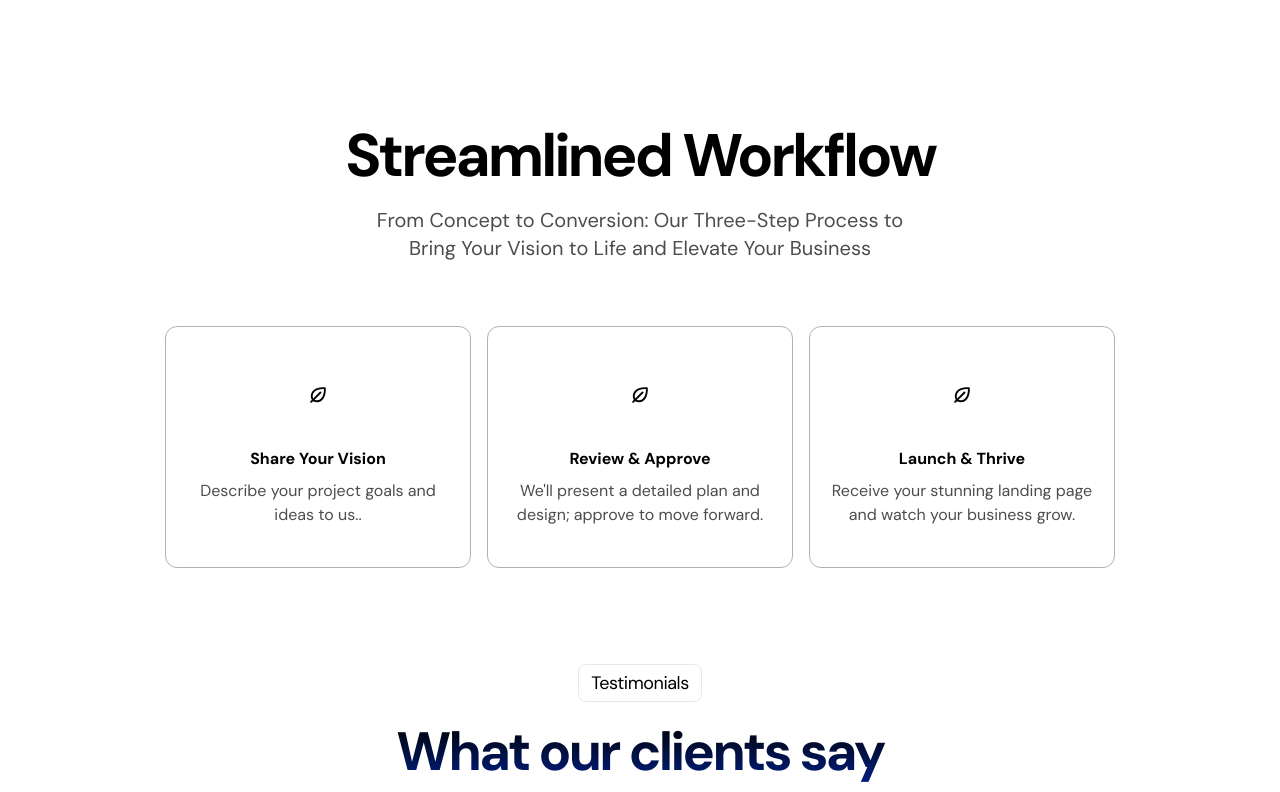
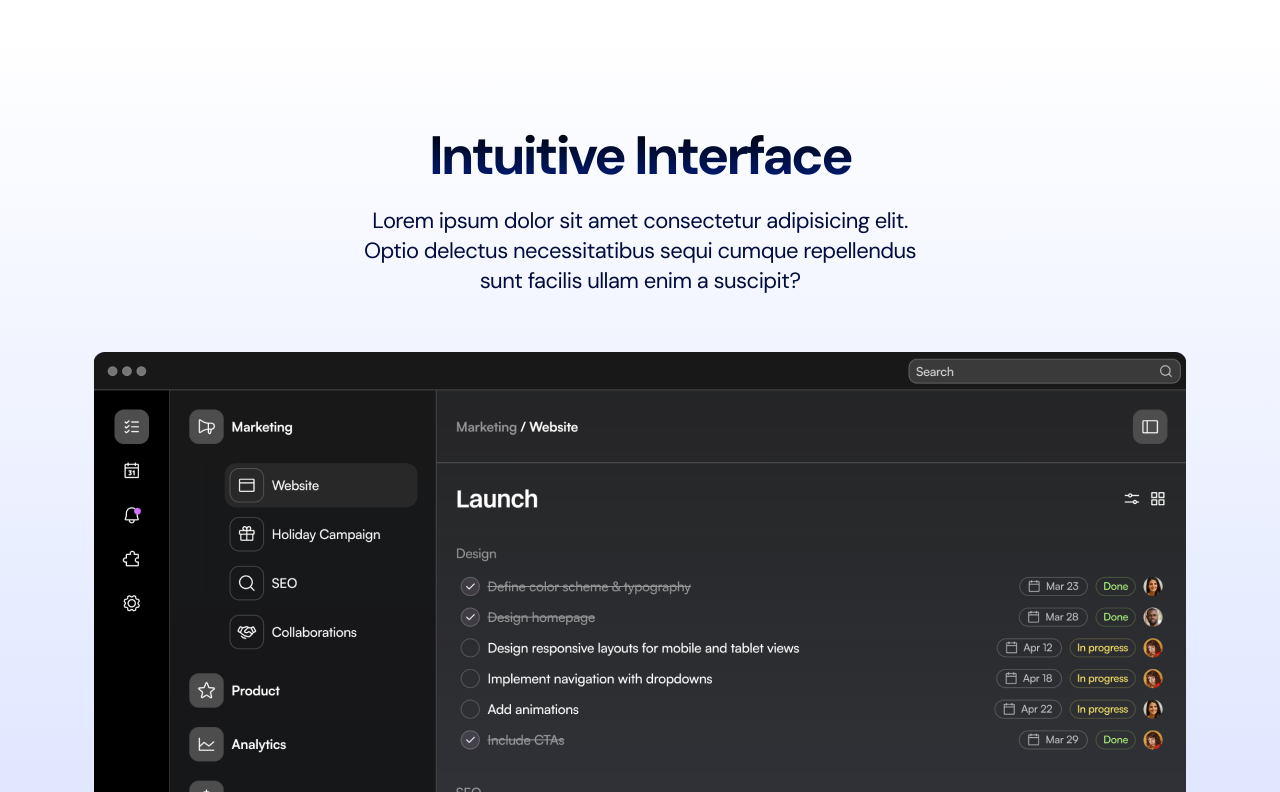
Before and after one commit to amlanxbghn/agency, a Next.js app: page / in a window 1280 px wide. Shown: the part 828-1620 px from the top of the page. Built offline with nearby package versions, Linux system fonts and the light colour scheme.

Commit message:
Work Showcase

```diff
--- a/src/app/page.tsx
+++ b/src/app/page.tsx
@@ -2,6 +2,7 @@ import { Banner } from "../components/Banner";
 import { Hero } from "../components/Hero";
 import { Navbar } from "../components/Navbar";
 import { LogoTicker } from "../components/LogoTicker";
+import { WorkShowcase } from "../components/WorkShowcase";
 import { WorkFlow } from "../components/WorkFlow";
 import { Testimonials } from "../components/Testimonials";
 import { Pricing } from "../components/Pricing";
@@ -16,6 +17,7 @@ export default function Home() {
     <Navbar/>
     <Hero/>
     <LogoTicker/>
+    <WorkShowcase/>
     <WorkFlow/>
     <Testimonials/>
     <Pricing/>
--- a/src/components/FAQs.tsx
+++ b/src/components/FAQs.tsx
@@ -55,7 +55,7 @@ export const FAQs = () => {
     return (
         <div className='py-[72px] sm:py-24'>
             <div className="container">
-                <h2 className='text-center text-5xl sm:text-6xl sm:max-w-[648px] mx-auto font-bold tracking-tighter'>
+                <h2 className='text-center text-3xl md:text-[54px] md:leading-[60px] font-bold tracking-tighter bg-gradient-to-b from-black to-[#001E80] text-transparent bg-clip-text'>
                     Frequently asked questions
                 </h2>
                 <div className='mt-12 max-w-[648px] mx-auto'>
--- a/src/components/WorkFlow.tsx
+++ b/src/components/WorkFlow.tsx
@@ -19,15 +19,15 @@ export const WorkFlow = () => {
     return(
         <div className="py-[72px] sm:py-24">
             <div className="container">
-                <h2 className='text-center font-bold text-5xl sm:text-6xl tracking-tighter'>
+                <h2 className='text-center text-3xl md:text-[54px] md:leading-[60px] font-bold tracking-tighter bg-gradient-to-b from-black to-[#001E80] text-transparent bg-clip-text'>
                     Streamlined Workflow
                 </h2>
                 <div className='max-w-xl mx-auto'>
-                    <p className='text-center mt-5 text-xl text-black/70'>
+                    <p className='text-center text-[22px] leading-[30px] tracking-tight text-[#010D3E] mt-5'>
                         From Concept to Conversion: Our Three-Step Process to Bring Your Vision to Life and Elevate Your Business
                     </p>
                 </div>
-                <div className="mt-16 flex flex-col sm:flex-row gap-4 max-w-[950px] mx-auto">
+                <div className="mt-16 flex flex-col sm:flex-row gap-4">
                     {workflow.map(({title, description}) => (
                         <div
                             key={title}
--- /dev/null
+++ b/src/components/WorkShowcase.tsx
@@ -0,0 +1,20 @@
+import Image from "next/image";
+import appScreen from "../assets/images/app-screen.png";
+
+export const WorkShowcase = () => {
+    return (
+        <section className="bg-gradient-to-b from-white to-[#D2DCFF] py-[72px] sm:py-24">
+            <div className="container">
+                <h2 className="text-center text-3xl md:text-[54px] md:leading-[60px] font-bold tracking-tighter bg-gradient-to-b from-black to-[#001E80] text-transparent bg-clip-text">
+                    Intuitive Interface
+                </h2>
+                <div className="max-w-xl mx-auto">
+                    <p className="text-center text-[22px] leading-[30px] tracking-tight text-[#010D3E] mt-5">
+                        Lorem ipsum dolor sit amet consectetur adipisicing elit. Optio delectus necessitatibus sequi cumque repellendus sunt facilis ullam enim a suscipit?
+                    </p>
+                </div>
+                <Image src={appScreen} alt="Work Screenshots" className="mt-14 mx-auto"/>
+            </div>
+        </section>
+    );
+}
```
Also changed, not shown: src/assets/images/app-screen.png (added).
